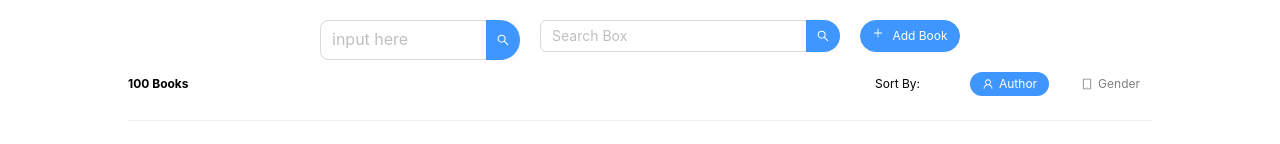
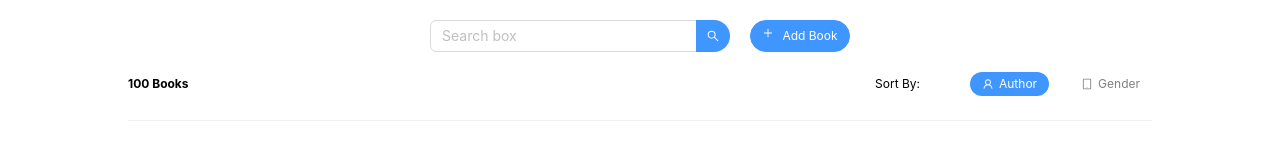
Before and after one commit to marion586/books-management-softibox, a React (Vite) app: page / in a window 1280 px wide. Shown: the top 144 px of the page. Built offline with nearby package versions, Linux system fonts and the light colour scheme.

Commit message:
custom search input

```diff
--- a/src/App.tsx
+++ b/src/App.tsx
@@ -179,14 +179,14 @@ const App = () => {
     <div className="book-content">
       <div className="flex justify-center gap-[20px] mb-[20px]">
         <SearchAuto data={data} filterType={filtertype} />
-        <Search
+        {/* <Search
           placeholder="Search Box"
           size="middle"
           onSearch={onSearch}
           onChange={(event) => onSearch(event.target.value)}
           enterButton
           className="w-[300px]"
-        />
+        /> */}
         <Modal
           isShowModal={showModal}
           handleOk={() => handleModalOk()}
--- a/src/components/common/InputAutoComplete/index.tsx
+++ b/src/components/common/InputAutoComplete/index.tsx
@@ -37,14 +37,14 @@ const App: React.FC<propType> = ({ data, filterType }) => {
 
   return (
     <AutoComplete
-      style={{ width: 200 }}
+      style={{ width: 300 }}
       options={options}
       onSearch={onSearch}
       filterOption={(inputValue, option) =>
         option!.value.toUpperCase().indexOf(inputValue.toUpperCase()) !== -1
       }
     >
-      <Input.Search size="large" placeholder="input here" enterButton />
+      <Input.Search size="middle" placeholder="Search box" enterButton />
     </AutoComplete>
   );
 };
```
